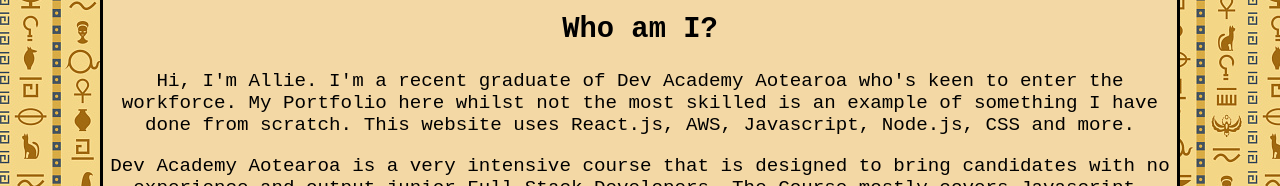
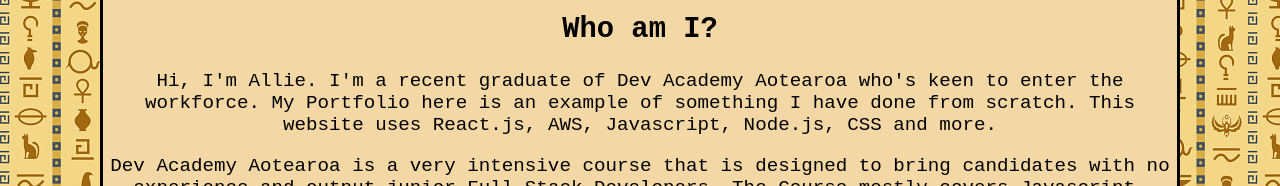
Before and after one commit to hokipoki123/amplify-portfolio, a React (Create React App) app: page / in a window 1280 px wide. Shown: the part 249-435 px from the top of the page. Built offline with nearby package versions, Linux system fonts and the light colour scheme; no server answers; what aws-amplify would draw is missing.

Commit message:
minor language tweak

```diff
--- a/src/Home.jsx
+++ b/src/Home.jsx
@@ -5,7 +5,7 @@
     return (
       <div>
         <h2>Who am I?</h2>
-        <p>Hi, I'm Allie. I'm a recent graduate of Dev Academy Aotearoa who's keen to enter the workforce. My Portfolio here whilst not the most skilled is an example of something I have done from scratch. This website uses React.js, AWS, Javascript, Node.js, CSS and more.</p>
+        <p>Hi, I'm Allie. I'm a recent graduate of Dev Academy Aotearoa who's keen to enter the workforce. My Portfolio here is an example of something I have done from scratch. This website uses React.js, AWS, Javascript, Node.js, CSS and more.</p>
         <p>Dev Academy Aotearoa is a very intensive course that is designed to bring candidates with no experience and output junior Full Stack Developers. The Course mostly covers Javascript, React and Redux but many other tools are incorporated into the learning. It is also based on teamworking as this is how code is done in the industry. The course is 40-60 hours a week so it also exposed us to a lot of what programming is like, although of course, we were beginners in skill.</p>
         <p>I am very excited to get into the workforce and start to consolidate the skills I have learned so far. As may be noticeable I am not particularly focused on the CSS styling side of web development. Because I like history I decided to make my website slightly resemble a fired tablet from ancient Egypt. Part of the reason I went for this style is because scribes were in high demand and I think programming these days resembles scribes of Egypt.</p>
       </div>
```
